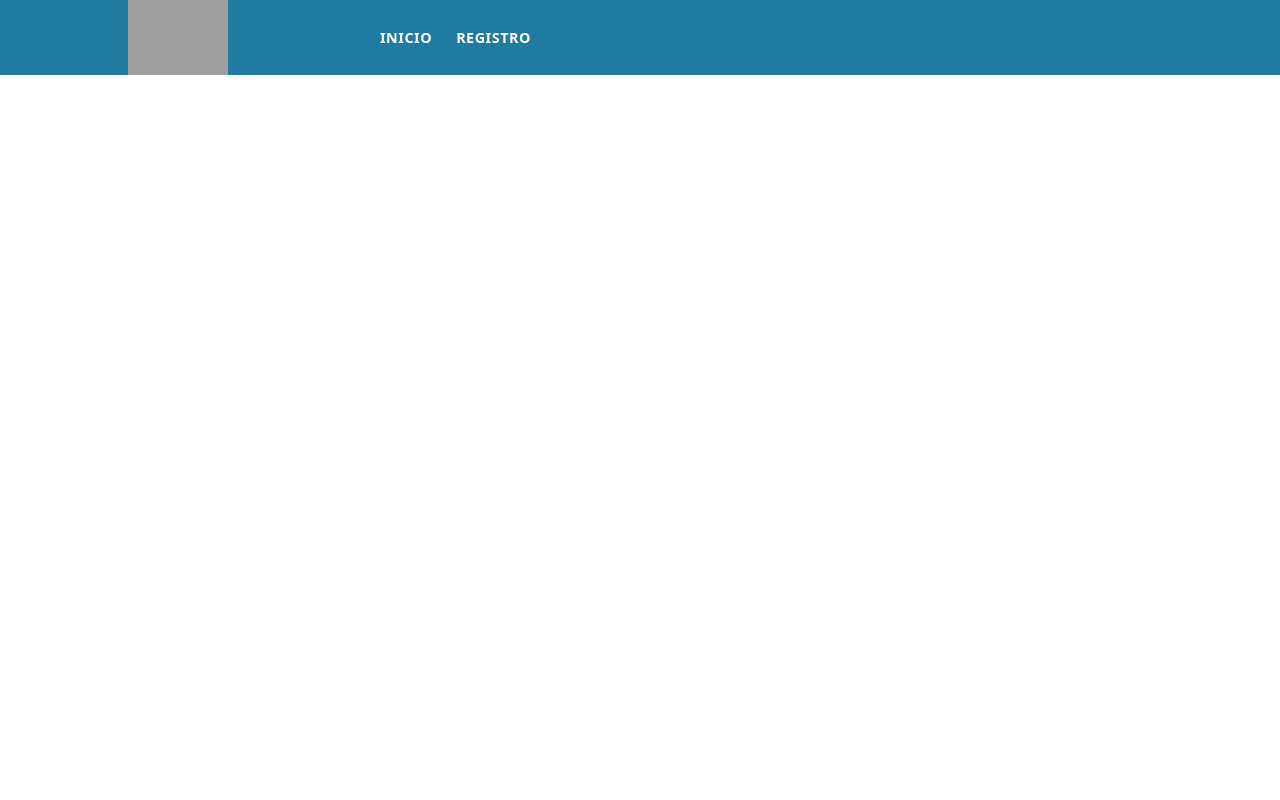
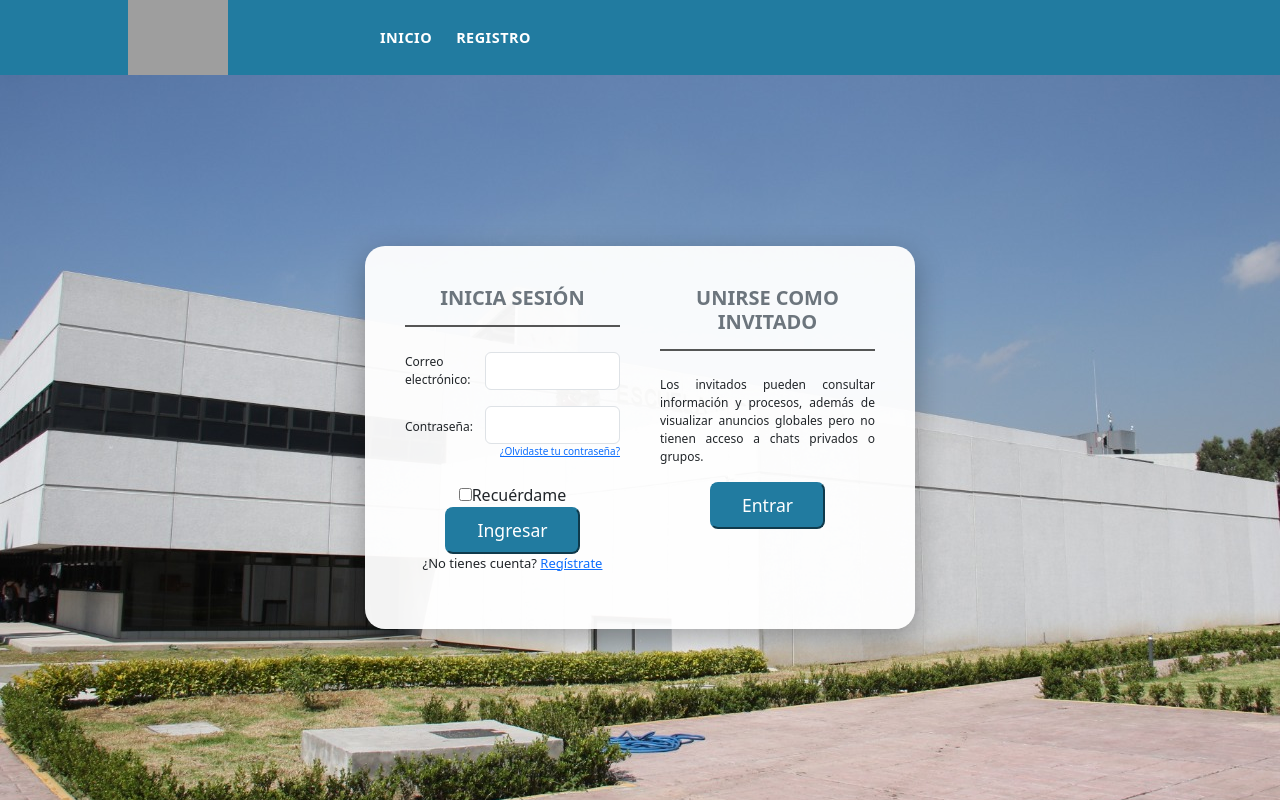
Before and after one commit to vgcrtz/escometa, an Angular app: page /iniciar-sesion in a window 1280 px wide. Before the commit this address led to /. Built offline with nearby package versions, Linux system fonts and the light colour scheme; grey boxes are pictures that could not be loaded.

Commit message:
Iniciar sesion - Kit

```diff
--- a/src/app/app.routes.ts
+++ b/src/app/app.routes.ts
@@ -1,7 +1,9 @@
 import { Routes } from '@angular/router';
 import {Registro} from './registro/registro';
+import {Login} from './login/login';
 
 // AGREGAR SUS RUTAS Y EL COMPONENTE
 export const routes: Routes = [
   { path: 'registro', component: Registro },
+  { path: 'iniciar-sesion', component: Login },
 ];
--- /dev/null
+++ b/src/app/login/login.css
@@ -0,0 +1,64 @@
+body, html {
+  height: 100%;
+  margin: 0;
+  font-family: Arial, sans-serif;
+}
+
+.bg-image {
+  background-size: cover;
+  background-position: center;
+  height: calc(100vh - 75px);
+  display: flex;
+  align-items: center;
+  justify-content: center;
+}
+
+.login-card {
+  background-color: rgba(255, 255, 255, 0.95);
+  border-radius: 20px;
+  padding: 40px;
+  max-width: 550px;
+  width: 90%;
+  box-shadow: 0px 10px 30px rgba(0, 0, 0, 0.3);
+}
+
+.btn-custom {
+  background-color: #217ba0;
+  border-color: #217ba0;
+  color: white;
+  padding: 8px 30px;
+  border-radius: 8px;
+  font-size: 1.1rem;
+}
+
+.btn-custom:hover {
+  background-color: #1a6280;
+  border-color: #1a6280;
+  color: white;
+}
+
+.title-divider {
+  border-top: 2px solid #555;
+  margin-top: 5px;
+  margin-bottom: 25px;
+  opacity: 1;
+}
+
+.div-izq{
+  display: inline-block;
+  vertical-align: top;
+  width: 50%;
+  padding-right: 20px;
+}
+
+.div-der{
+  display: inline-block;
+  vertical-align: top;
+  width: 50%;
+  padding-left: 20px;
+}
+
+.text-der{
+  font-size: 12px;
+  text-align: justify;
+}
--- /dev/null
+++ b/src/app/login/login.html
@@ -0,0 +1,74 @@
+
+<div class="bg-image" style="background-image: url('Background_IMG.jpg');">
+  <!--Div global-->
+  <div class="login-card">
+    <!--Div del panel (fondo blanco)-->
+    <div class="div-izq">
+      <!--Div izquierdo-->
+      <div class="text-center">
+        <h5 class="mb-1 fw-bold text-secondary" style="padding-bottom: 5%">INICIA SESIÓN</h5>
+        <hr class="title-divider">
+      </div>
+
+      <form>
+        <div class="row mb-3 align-items-center">
+          <div class="col-4">
+            <label for="correo" class="form-label mb-0" style="font-size: 12px;">Correo electrónico:</label>
+          </div>
+
+          <div class="col-8">
+            <input type="email" class="form-control " id="correo"/>
+          </div>
+
+        </div>
+
+        <div class="row mb-4 align-items-center">
+          <div class="col-4">
+            <label for="pswd" class="form-label mb-0" style="font-size: 12px;">Contraseña:</label>
+          </div>
+
+          <div class="col-8">
+            <input type="password" class="form-control " id="pswd">
+          </div>
+          <a style="font-size: 10px; text-align: right" href="">¿Olvidaste tu contraseña?</a>
+        </div>
+
+        <div class="text-center">
+          <div>
+            <input type="checkbox">
+            <label>Recuérdame</label>
+          </div>
+
+          <button class="btn-custom">
+            Ingresar
+          </button>
+          <p style="font-size: 13px;">
+            ¿No tienes cuenta? <a  href="">Regístrate</a>
+          </p>
+
+        </div>
+
+
+
+      </form>
+    </div>
+
+    <div class="div-der">
+      <!--Div derecho-->
+      <div class="text-center">
+        <h5 class="mb-1 fw-bold text-secondary" style="padding-bottom: 5%">UNIRSE COMO INVITADO</h5>
+        <hr class="title-divider">
+      </div>
+
+      <div class="text-center">
+        <p class="text-der">Los invitados pueden consultar información y procesos,
+          además de visualizar anuncios globales pero no tienen acceso a chats privados o grupos.</p>
+
+        <button class="btn-custom">
+          Entrar
+        </button>
+      </div>
+
+    </div>
+  </div>
+</div>
```
Also changed, not shown: src/app/login/login.ts (added, +9 -0 lines), 1 other file (tests, documents, lock files or other folders).
